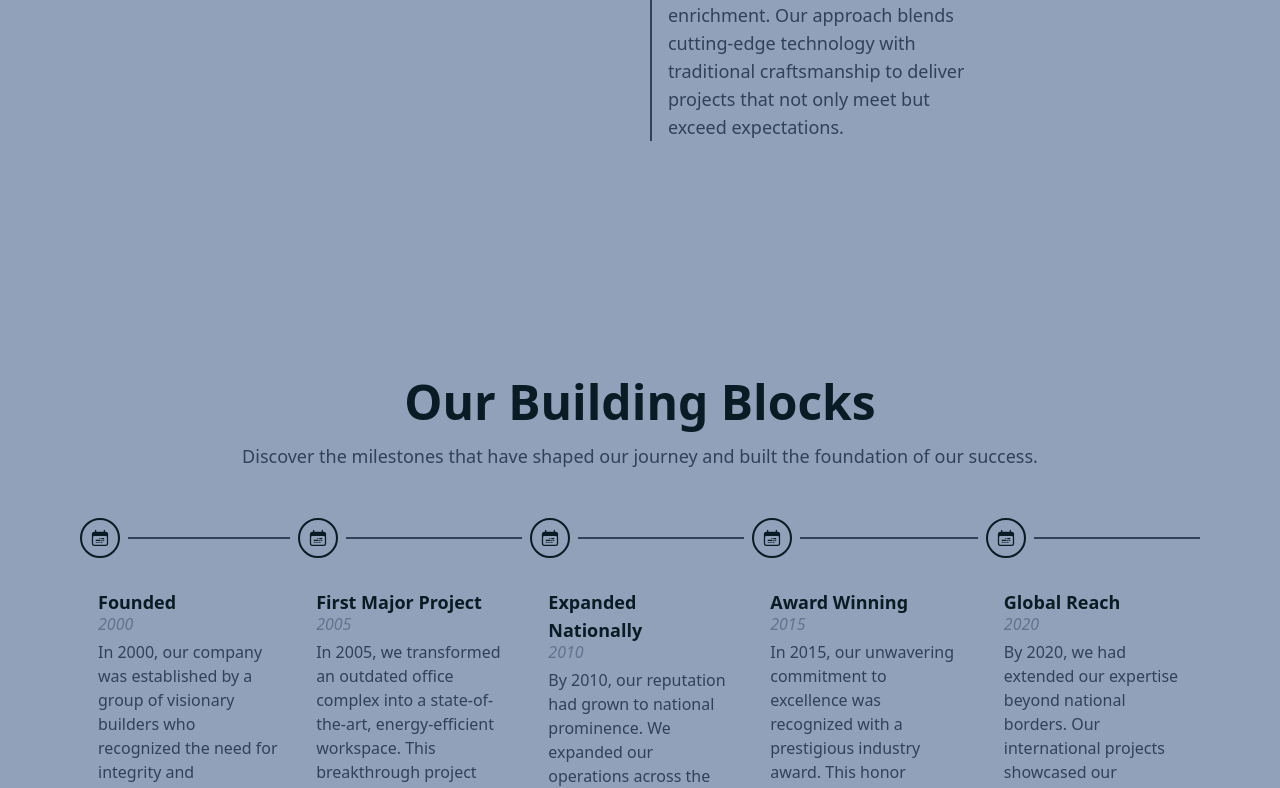
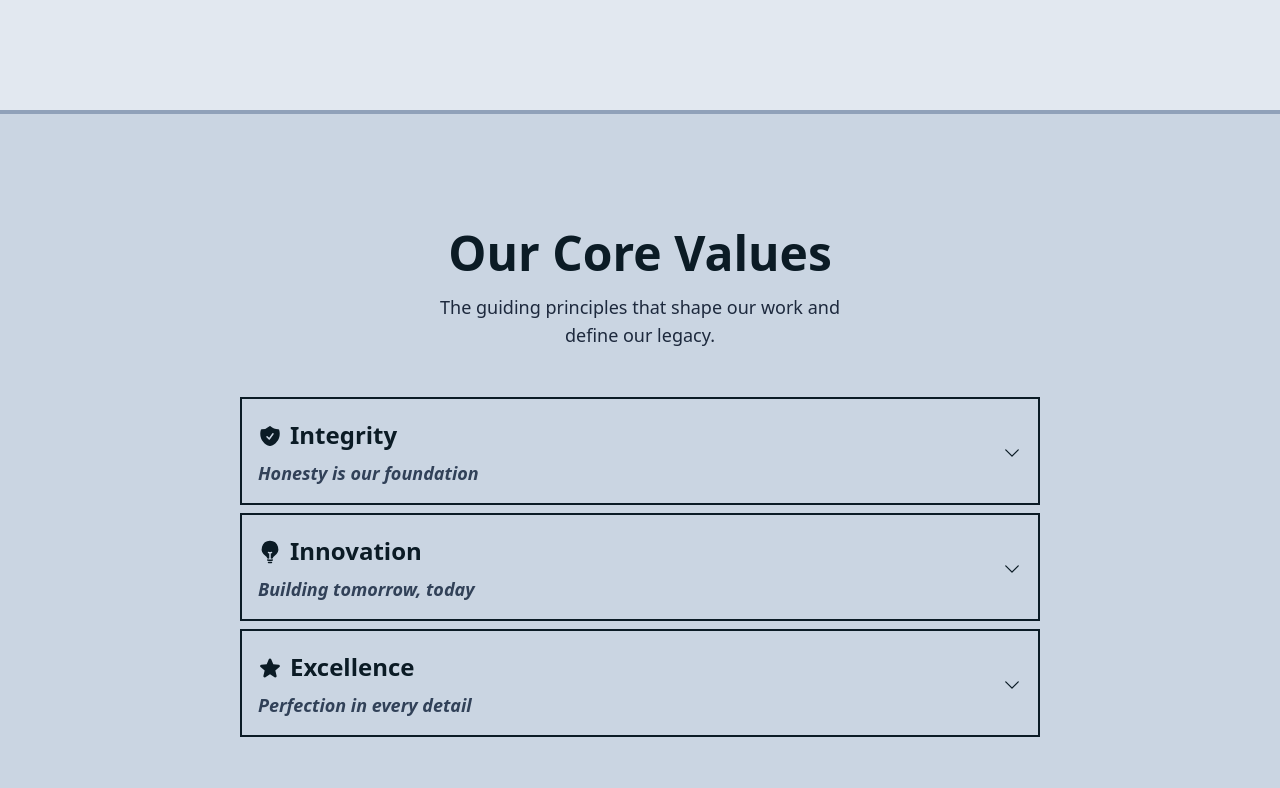
Before and after one commit to brandon-relentnet/cambridgebg, a Nuxt app: page / in a window 1280 px wide. Shown: the part 1459-2247 px from the top of the page. Built offline with nearby package versions, Linux system fonts and the light colour scheme.

Commit message:
Created the core values section and also did a little re-theming since the longer I stared at it the less I liked it.

```diff
--- a/assets/css/main.css
+++ b/assets/css/main.css
@@ -3,7 +3,7 @@
 @theme {
     --color-navy: #0b1b25;
 
-    --breakpoint-3xl: 120rem;
+    --breakpoint-3xl: 130rem;
     --breakpoint-4xl: 140rem;
 
     --shadow-left: rgba(11, 27, 37, 0.4) -5px 5px,
@@ -11,6 +11,9 @@
         rgba(11, 27, 37, 0.2) -15px 15px,
         rgba(11, 27, 37, 0.1) -20px 20px,
         rgba(11, 27, 37, 0.05) -25px 25px;
+
+    --spacing-section: 6vw;
+    --spacing-block: 3vw;
 }
 
 html {
--- a/components/Navbar.vue
+++ b/components/Navbar.vue
@@ -25,7 +25,7 @@ const navItems = {
 
 <template>
     <nav class="w-full h-20">
-        <ul class="flex gap-x-4 justify-center items-center fixed top-0 left-0 w-full h-20 text-navy font-bold uppercase bg-slate-400 z-50">
+        <ul class="flex gap-x-4 justify-center items-center fixed top-0 left-0 w-full h-20 text-navy font-bold uppercase bg-slate-300 z-50">
             <li v-for="item in Object.values(navItems)" :key="item.title">
                 <NuxtLink :to="item.link">{{ item.title }}</NuxtLink>
             </li>
--- a/layouts/default.vue
+++ b/layouts/default.vue
@@ -2,7 +2,7 @@
   <div>
     <Navbar />
     <main>
-      <div class="bg-slate-400">
+      <div class="bg-slate-200">
         <slot />
       </div>
     </main>
--- a/nuxt.config.ts
+++ b/nuxt.config.ts
@@ -6,5 +6,10 @@ export default defineNuxtConfig({
   devtools: { enabled: true },
   vite: { plugins: [tailwindcss()] },
   css: ["~/assets/css/main.css"],
-  modules: ["@nuxt/fonts", "@nuxt/image", "@vueuse/nuxt"],
+  modules: [
+    "@nuxt/fonts",
+    "@nuxt/image",
+    "@vueuse/nuxt",
+    "@formkit/auto-animate/nuxt",
+  ],
 });
--- a/package.json
+++ b/package.json
@@ -10,6 +10,7 @@
     "postinstall": "nuxt prepare"
   },
   "dependencies": {
+    "@formkit/auto-animate": "^0.8.2",
     "@heroicons/vue": "^2.2.0",
     "@nuxt/fonts": "^0.10.3",
     "@nuxt/image": "^1.9.0",
--- a/pages/index.vue
+++ b/pages/index.vue
@@ -5,7 +5,12 @@ import {
   DocumentCheckIcon,
   ChevronRightIcon,
   CalendarDateRangeIcon,
+  ShieldCheckIcon,
+  LightBulbIcon,
+  StarIcon,
+  ChevronDownIcon,
 } from "@heroicons/vue/24/solid";
+import { vAutoAnimate } from "@formkit/auto-animate";
 
 const { y } = useWindowScroll();
 const imageVisible = ref(false);
@@ -52,6 +57,39 @@ const milestones = ref([
     link: "/global",
   },
 ]);
+
+const coreValues = ref([
+  {
+    id: 1,
+    title: "Integrity",
+    tagline: "Honesty is our foundation",
+    icon: ShieldCheckIcon,
+    description:
+      "We uphold honesty and transparency in every project. Our work stands as a testament to our ethical practices and unwavering commitment to excellence. We believe in doing the right thing even when no one is watching, ensuring lasting trust with our clients and partners.",
+  },
+  {
+    id: 2,
+    title: "Innovation",
+    tagline: "Building tomorrow, today",
+    icon: LightBulbIcon,
+    description:
+      "By embracing creative solutions and leveraging cutting‑edge technology, we continuously redefine industry standards and pioneer new approaches in construction. We never stop evolving, ensuring that our designs remain at the forefront of modern architecture.",
+  },
+  {
+    id: 3,
+    title: "Excellence",
+    tagline: "Perfection in every detail",
+    icon: StarIcon,
+    description:
+      "We strive for perfection in every project, blending advanced technology with artisanal craftsmanship to deliver results that exceed expectations. Our pursuit of excellence is reflected in every brick we lay and every structure we create.",
+  },
+]);
+
+const currentCard = ref(null);
+
+function toggleCard(id) {
+  currentCard.value = currentCard.value === id ? null : id;
+}
 
 function handleImageLoad() {
   imageVisible.value = true;
@@ -146,13 +184,13 @@ const parallaxStyle = computed(() => {
 
     <!-- 1. Who is Cambridge Construction? -->
     <section
-      class="relative mt-15 sm:mt-25 md:mt-10 lg:mt-15 xl:mt-20 2xl:mt-40 3xl:mt-60 4xl:mt-100 p-8 md:p-20 mb-[6vw]"
+      class="relative mt-15 sm:mt-25 md:mt-10 lg:mt-15 xl:mt-20 2xl:mt-20 3xl:mt-30 4xl:mt-100 p-8 md:p-20 pb-section"
       id="who-is-cambridge-construction"
     >
       <div
-        class="container mx-auto px-6 md:px-54 flex flex-col md:flex-row items-center gap-12"
+        class="container mx-auto px-6 2xl:px-54 flex flex-col lg:flex-row items-center gap-12 py-block"
       >
-        <div class="w-full md:w-1/2">
+        <div class="w-full lg:w-1/2">
           <NuxtImg
             src="/cambridge-team.jpg"
             alt="Cambridge Construction Team"
@@ -160,7 +198,7 @@ const parallaxStyle = computed(() => {
             quality="100"
           />
         </div>
-        <div class="w-full md:w-1/2">
+        <div class="w-full lg:w-1/2">
           <h2 class="text-5xl font-bold text-navy mb-4">
             <span class="italic">Who is</span> Cambridge Construction?
           </h2>
@@ -183,14 +221,58 @@ const parallaxStyle = computed(() => {
       </div>
     </section>
 
+    <!-- 2. Core Values -->
+    <section id="core-values" class="relative px-8 2xl:px-60 py-section bg-slate-300 border-t-4 border-b-4 border-slate-400">
+      <div class="container mx-auto py-block">
+        <div class="w-full md:w-1/3 text-left md:text-center mx-auto mb-12">
+          <h2 class="text-5xl font-bold text-navy mb-4">Our Core Values</h2>
+          <p class="text-lg text-slate-800">
+            The guiding principles that shape our work and define our legacy.
+          </p>
+        </div>
+        <ul class="list-style-none m-0 p-0 max-w-200 mx-auto">
+          <li
+            class="border-2 border-navy block overflow-hidden mb-2 cursor-pointer"
+            v-for="value in coreValues"
+            :key="value.id"
+            v-auto-animate
+          >
+            <div
+              class="question text-navy text-3xl font-semibold p-4"
+              @click="toggleCard(value.id)"
+            >
+              <component
+                :is="value.icon"
+                class="size-6 inline-block mr-2 text-navy"
+              />
+              <h3 class="text-2xl font-semibold text-navy inline-block">
+                {{ value.title }}
+              </h3>
+              <p class="text-lg text-slate-700 italic mt-2">
+                {{ value.tagline }}
+              </p>
+              <ChevronDownIcon
+                class="size-5 absolute top-11 right-4 ml-2 transition-transform duration-200"
+                :class="{
+                  'rotate-180': value.id === currentCard,
+                }"
+              />
+            </div>
+            <p
+              class="text-lg pb-6 px-6 text-slate-800"
+              v-if="value.id === currentCard"
+              v-html="value.description"
+            />
+          </li>
+        </ul>
+      </div>
+    </section>
+
     <!-- 3. Milestones -->
-    <section>
-      <div class="relative p-8 md:p-20 my-[6vw]" id="milestones">
+    <section class="relative p-8 md:p-20 py-[6vw]" id="milestones">
       <div class="container mx-auto">
         <div class="text-left md:text-center mb-12">
-            <h2 class="text-5xl mb-4 font-bold text-navy">
-              Our Building Blocks
-            </h2>
+          <h2 class="text-5xl mb-4 font-bold text-navy">The Building Blocks</h2>
           <p class="text-lg text-slate-700">
             Discover the milestones that have shaped our journey and built the
             foundation of our success.
@@ -207,7 +289,7 @@ const parallaxStyle = computed(() => {
             <NuxtLink :to="milestone.link" class="flex items-center lg:block">
               <div class="flex items-center -ml-5 mr-2 lg:mr-0 lg:ml-0">
                 <div
-                    class="z-10 flex items-center justify-center size-10 rounded-full bg-slate-400 group-hover:bg-navy border-2 border-navy shrink-0 transition duration-200 ring-8 ring-slate-400"
+                  class="z-10 flex items-center justify-center size-10 rounded-full bg-slate-300 group-hover:bg-navy border-2 border-navy shrink-0 transition duration-200 ring-8 ring-slate-300"
                 >
                   <CalendarDateRangeIcon
                     class="size-5 text-navy group-hover:text-slate-300 transition duration-200"
@@ -237,7 +319,6 @@ const parallaxStyle = computed(() => {
           </li>
         </ol>
       </div>
-      </div>
     </section>
   </div>
 </template>
@@ -256,4 +337,8 @@ const parallaxStyle = computed(() => {
 .animate-fade-in {
   animation: fade-in 0.8s ease-out forwards;
 }
+
+[data-dark-mode="true"] li {
+  background-color: var(--purple-d);
+}
 </style>
```
Also changed, not shown: 1 other file (tests, documents, lock files or other folders). Lines whose indentation alone changed are shown as unchanged.
